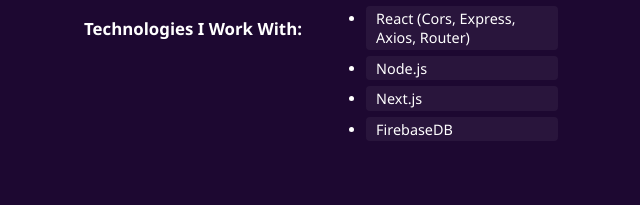
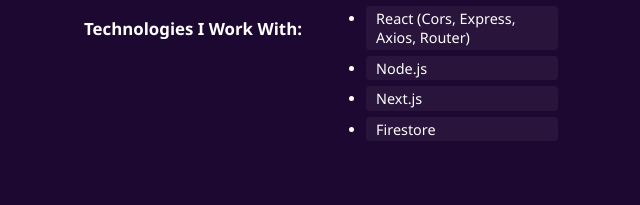
Before and after one commit to navillan/myPortfolio, a JavaScript app: page / in a window 1280 px wide. Shown: the part 846-1051 px from the top of the page, without its empty margins (319-959 px from the left). Built offline with nearby package versions, Linux system fonts and the light colour scheme.

Commit message:
Project v0.8

```diff
--- a/src/components/aboutMe.js
+++ b/src/components/aboutMe.js
@@ -35,7 +35,7 @@
           <li>React (Cors, Express, Axios, Router)</li>
           <li>Node.js</li>
           <li>Next.js</li>
-          <li>FirebaseDB</li>
+          <li>Firestore</li>
         </ul>
       </div>
     </div>
```
